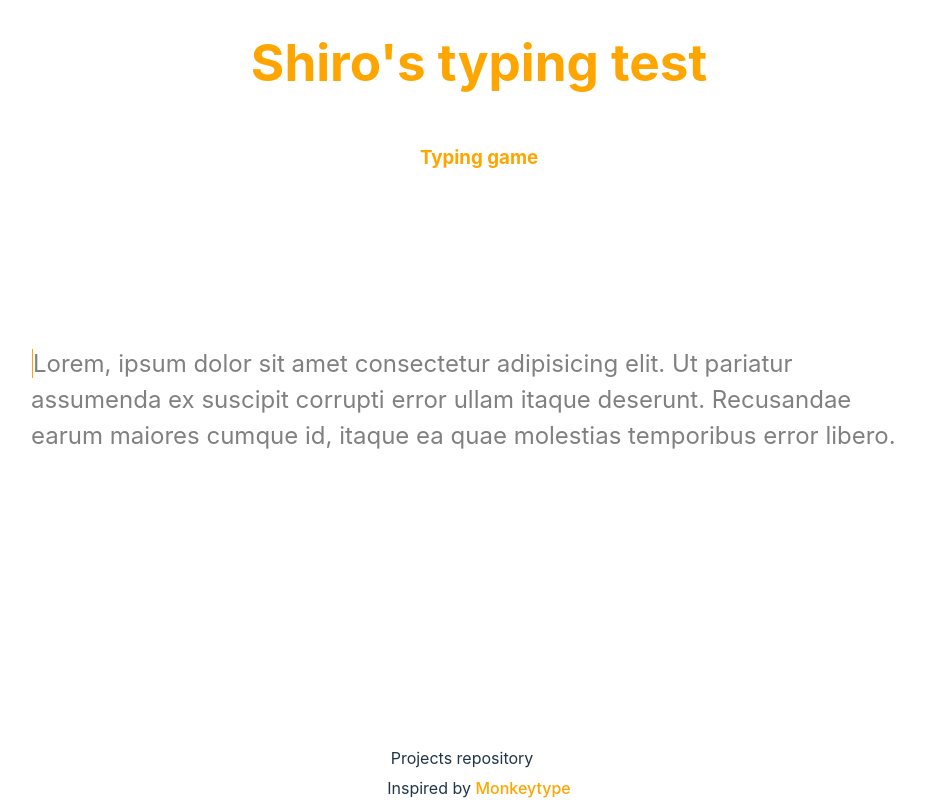
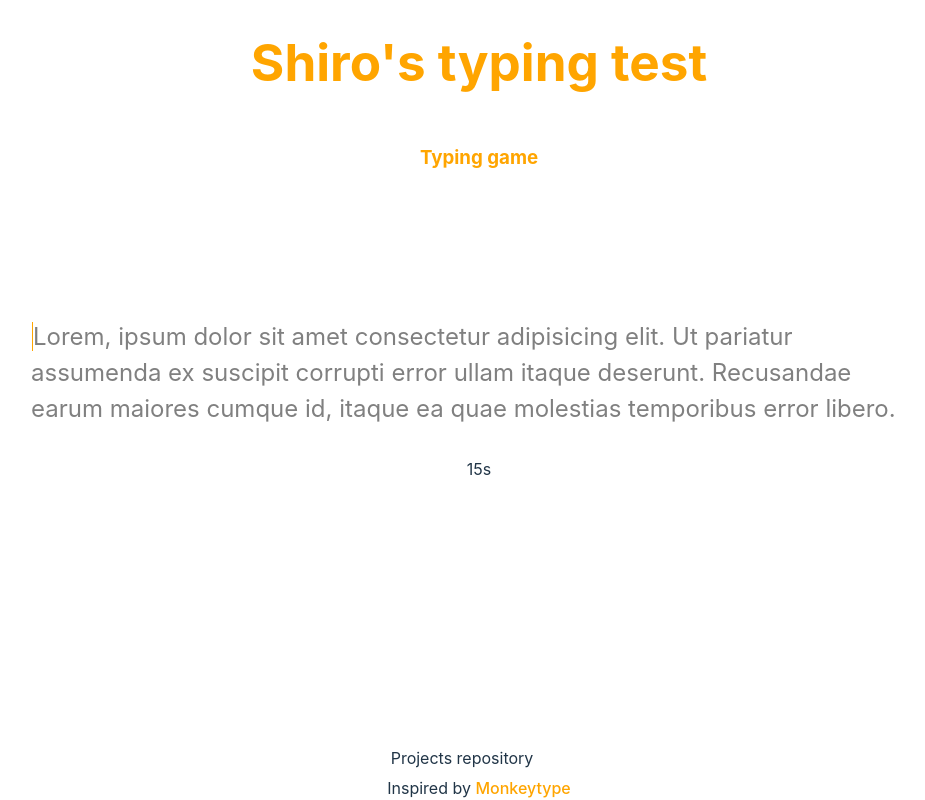
Before and after one commit to SkyDmytro/typing_test, a React (Vite) app: page / in a window 1280 px wide. Shown: the whole page, without its empty margins (161-1086 px from the left). Built offline with nearby package versions, Linux system fonts and the light colour scheme.

Commit message:
add Stats and countdown

```diff
--- /dev/null
+++ b/src/components/Stats/Stats.tsx
@@ -0,0 +1,24 @@
+import { useContext } from 'react'
+import { CountDown } from './components/CountDown'
+import { StatsBlock } from './components/StatsBlock'
+import { ResultsContext } from '../TypingTest/TypingTest'
+
+interface StatsProps{
+  time:number,
+  start:boolean
+}
+
+export const Stats = ({time,start}:StatsProps) => {
+  const {results, setResults} = useContext(ResultsContext)
+
+
+  return (
+    <div>
+      {
+        results.isFinished &&
+        <StatsBlock results={results} />
+      }
+      <CountDown setResults={setResults} start={start} time={time}/>
+    </div>
+  )
+}
--- /dev/null
+++ b/src/components/Stats/components/CountDown.tsx
@@ -0,0 +1,32 @@
+import { useState, useEffect } from "react";
+import { ResultType } from "../../../types/results";
+
+
+export const CountDown = ({ time, start,setResults }: { time: number; start: boolean,setResults: React.Dispatch<React.SetStateAction<ResultType>>}) => {
+  const [timer, setTimer] = useState(time);
+
+  useEffect(() => {
+    let timerID:number;
+
+    if (start && timer > 0) {
+      timerID = setInterval(() => tick(), 1000);
+    }
+
+    return function cleanup() {
+      clearInterval(timerID);
+    };
+  }, [start, timer]);
+
+  const tick = () => {
+    if(timer===1){
+      setResults((prevResults)=>({...prevResults,isFinished:true}))
+    }
+    setTimer((prevTimer) => prevTimer - 1);
+  };
+
+  return (
+    <div className="wrapper">
+      <div id="current-time">{timer > 0 ? timer : 0}s</div>
+    </div>
+  );
+};
--- /dev/null
+++ b/src/components/Stats/components/StatsBlock.tsx
@@ -0,0 +1,19 @@
+import { getAccuracy, getWordsPerMinute } from '../../../utils/functions'
+import { ResultType } from '../../../types/results'
+
+export const StatsBlock = ({results}:{results:ResultType}) => {
+
+  return (
+    <div className='stats-block'>
+      <div className="words-per-minute">
+        WPM:{getWordsPerMinute(results.wordsTyped,results.time)}
+      </div>
+      <div className="characters-statistic">
+        {results.correctChars}/{results.incorrectChars}
+      </div>
+      <div className="accuracy">
+        Accuracy:{getAccuracy(results.correctChars,results.incorrectChars)}%
+      </div>
+    </div>
+  )
+}
--- a/src/components/TypingField/TypingField.tsx
+++ b/src/components/TypingField/TypingField.tsx
@@ -1,14 +1,39 @@
-import { ReactNode, useState } from "react";
+import { ReactNode, useContext, useEffect, useState } from "react";
 import "./typingField.style.scss";
+import { ResultsContext } from "../TypingTest/TypingTest";
+import { getAmountOfWords } from "../../utils/functions";
 
-export const TypingField = () => {
+interface TypingFieldProps {
+  onStart: (_: boolean) => void;
+}
+
+export const TypingField = ({ onStart }: TypingFieldProps) => {
   const [inputText, setInputText] = useState("");
+  const { results, setResults } = useContext(ResultsContext);
+
+  let correctCharacters = 0,
+    incorrectCharacters = 0;
   const text =
     "Lorem, ipsum dolor sit amet consectetur adipisicing elit. Ut pariatur assumenda ex suscipit corrupti error ullam itaque deserunt. Recusandae earum maiores cumque id, itaque ea quae molestias temporibus error libero.";
 
   const handleInputChange = (event: React.ChangeEvent<HTMLInputElement>) => {
+    if (event.target.value.length === 1) {
+      onStart(true);
+    }
     setInputText(event.target.value);
   };
+
+  useEffect(() => {
+    const wordsCount = getAmountOfWords(inputText);
+    if (results.isFinished) {
+      setResults((prevResults) => ({
+        ...prevResults,
+        correctChars: correctCharacters,
+        incorrectChars: incorrectCharacters,
+        wordsTyped: wordsCount,
+      }));
+    }
+  }, [results.isFinished]);
 
   const getStyledWords = (): ReactNode => {
     const inputArray = inputText.split("");
@@ -17,8 +42,10 @@ export const TypingField = () => {
       <>
         {inputArray.map((character, idx) => {
           if (character === text.charAt(idx)) {
+            correctCharacters++;
             return <span className="correct">{text.charAt(idx)}</span>;
           } else {
+            incorrectCharacters++;
             return <span className="incorrect">{text.charAt(idx)}</span>;
           }
         })}
@@ -30,7 +57,6 @@ export const TypingField = () => {
 
   return (
     <>
-
       <div className="field">
         <div className="words-container">{getStyledWords()}</div>
         <input className="input" onChange={handleInputChange} autoFocus />
--- a/src/components/TypingTest/TypingTest.tsx
+++ b/src/components/TypingTest/TypingTest.tsx
@@ -1,12 +1,33 @@
+import { createContext, useState } from "react";
+
+import { Stats } from "../Stats/Stats";
 import { TypingField } from "../TypingField/TypingField";
+import "./typingTest.style.scss";
+import { ResultType } from "../../types/results";
+
+export type ResultsContextType = {
+  results: ResultType;
+  setResults: React.Dispatch<React.SetStateAction<ResultType>>;
+};
+
+export const ResultsContext = createContext({} as ResultsContextType);
 
 export const TypingTest = () => {
-
+  const [countDownStart, setCountDownStart] = useState(false);
+  const [results, setResults] = useState({
+    correctChars: 0,
+    incorrectChars: 0,
+    wordsTyped: 0,
+    time: 15,
+    isFinished: false,
+  });
 
   return (
-    <>
-      <TypingField/>
-
-    </>
+    <ResultsContext.Provider value={{ results, setResults }}>
+      <section className="main-section">
+        <TypingField onStart={setCountDownStart} />
+        <Stats start={countDownStart} time={results.time} />
+      </section>
+    </ResultsContext.Provider>
   );
 };
--- /dev/null
+++ b/src/components/TypingTest/typingTest.style.scss
@@ -0,0 +1,6 @@
+.main-section {
+  display: flex;
+  flex-direction: column;
+  align-items: center;
+  gap: 30px;
+}
--- /dev/null
+++ b/src/types/results.ts
@@ -0,0 +1,8 @@
+export type ResultType ={
+  correctChars:number,
+  incorrectChars:number,
+  wordsTyped:number,
+  time:number,
+  isFinished:boolean
+
+}
--- /dev/null
+++ b/src/utils/functions.ts
@@ -0,0 +1,14 @@
+const getAmountOfWords =(text:string):number=>{
+  return text.trim().split(" ").length
+}
+
+const getWordsPerMinute =(words:number,time:number):number=>{
+
+  return (words/time)*60
+
+}
+
+const getAccuracy =(amountOfCorrectChars:number,amountOfIncorrectCharacters:number)=>{
+  return amountOfCorrectChars/(amountOfCorrectChars+amountOfIncorrectCharacters) *100
+}
+export {getAmountOfWords, getWordsPerMinute,getAccuracy}
```
